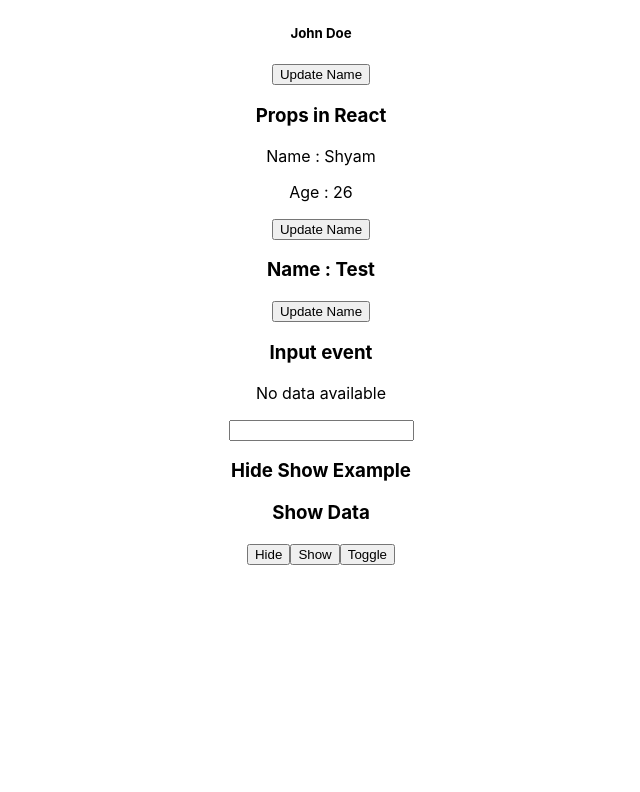
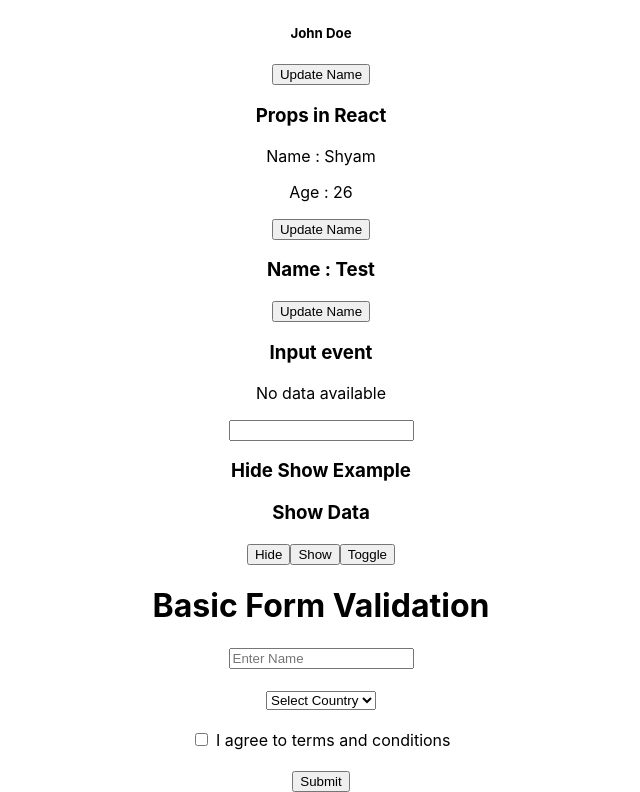
Before and after one commit to pujatech08/React-tut, a React (Create React App) app: page / in a window 1280 px wide. Shown: the part 430-1222 px from the top of the page, without its empty margins (319-959 px from the left). Before the commit the page ends 995 px from the top, so only its background shows below. Built offline with nearby package versions, Linux system fonts and the light colour scheme.

Commit message:
Basic form data

```diff
--- a/src/App.js
+++ b/src/App.js
@@ -8,6 +8,7 @@
 import PropClass from './PropClass';
 import InputBox from './InputBox';
 import HideShow from './HideShow';
+import BasicForm from './BasicForm';
 
 function App() {
   let data = "Click Event Example";
@@ -38,6 +39,7 @@
       <h3>Input event</h3>
        <InputBox />
       <HideShow />
+      <BasicForm />
     </div>
   );
 }
--- /dev/null
+++ b/src/BasicForm.js
@@ -0,0 +1,33 @@
+import React,{ useState} from 'react';
+
+function BasicForm() {
+    const [name, setName] = useState("");
+    const [country, setCountry] = useState("");
+    const [agree, setAgree] = useState(false);
+
+    function getFormData(e){
+        e.preventDefault();
+         console.log("Name: ", name);
+        console.log("Country: ", country);
+        console.log("Agree: ", agree);
+    }
+    return(
+        <>
+         <h1>Basic Form Validation</h1>
+         <form onSubmit={getFormData }>
+            <input type="text" onChange={(e)=> setName(e.target.value)} placeholder="Enter Name" required /><br/><br/>
+            <select onChange={(e)=> setCountry(e.target.value)}>
+                <option value="">Select Country</option>
+                <option value="India">India</option>
+                <option value="USA">USA</option>
+                <option value="UK">UK</option>
+            </select><br/><br/>
+            <input type="checkbox" onChange={(e)=>setAgree(e.target.checked)}/> I agree to terms and conditions
+            <br/><br/>
+             <button type="submit">Submit</button>
+         </form>
+        </>
+    )
+}
+
+export default BasicForm;
```
